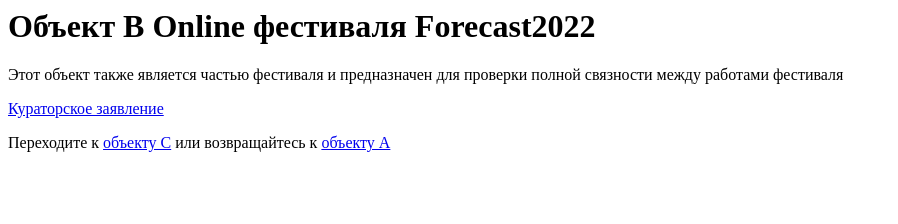
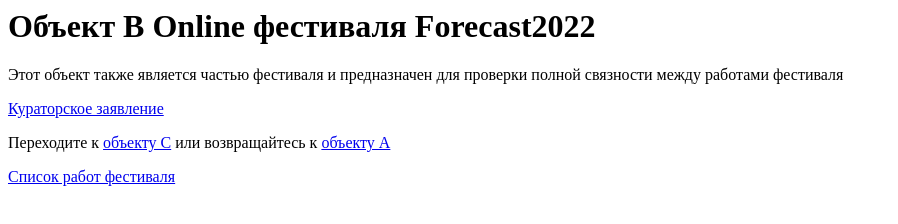
Before and after one commit to onlinefestival/connectedness-checker, a plain HTML site: page artwork/b/index.html in a window 1280 px wide. Shown: the whole page, without its empty margins (0-898 px from the left). Drawn offline with Linux system fonts and the light colour scheme.

Commit message:
fix connectedness

```diff
--- a/artwork/b/index.html
+++ b/artwork/b/index.html
@@ -5,3 +5,5 @@
 <a rel="onlinefestivalstatement" href="forecast2022.txt">Кураторское заявление</a>
 
 <p>Переходите к  <a rel="onlinefestival" href="/connectedness-checker/artwork/c">объекту С</a> или возвращайтесь к <a rel="onlinefestival" href="/connectedness-checker/artwork/a">объекту A</a></p>
+
+<p><a rel="onlinefestival" href="artwork/artworks-index">Список работ фестиваля</a></p>
```
